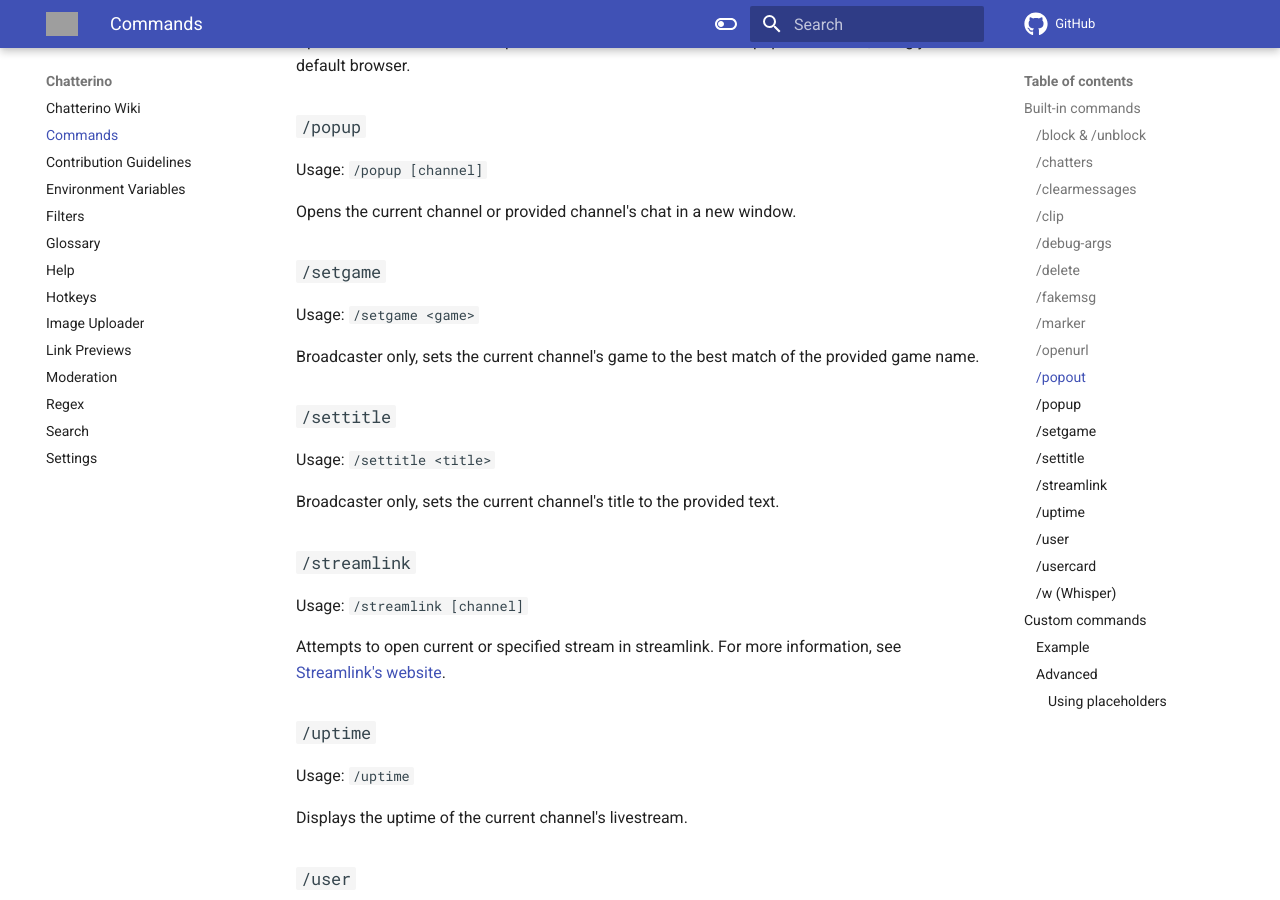
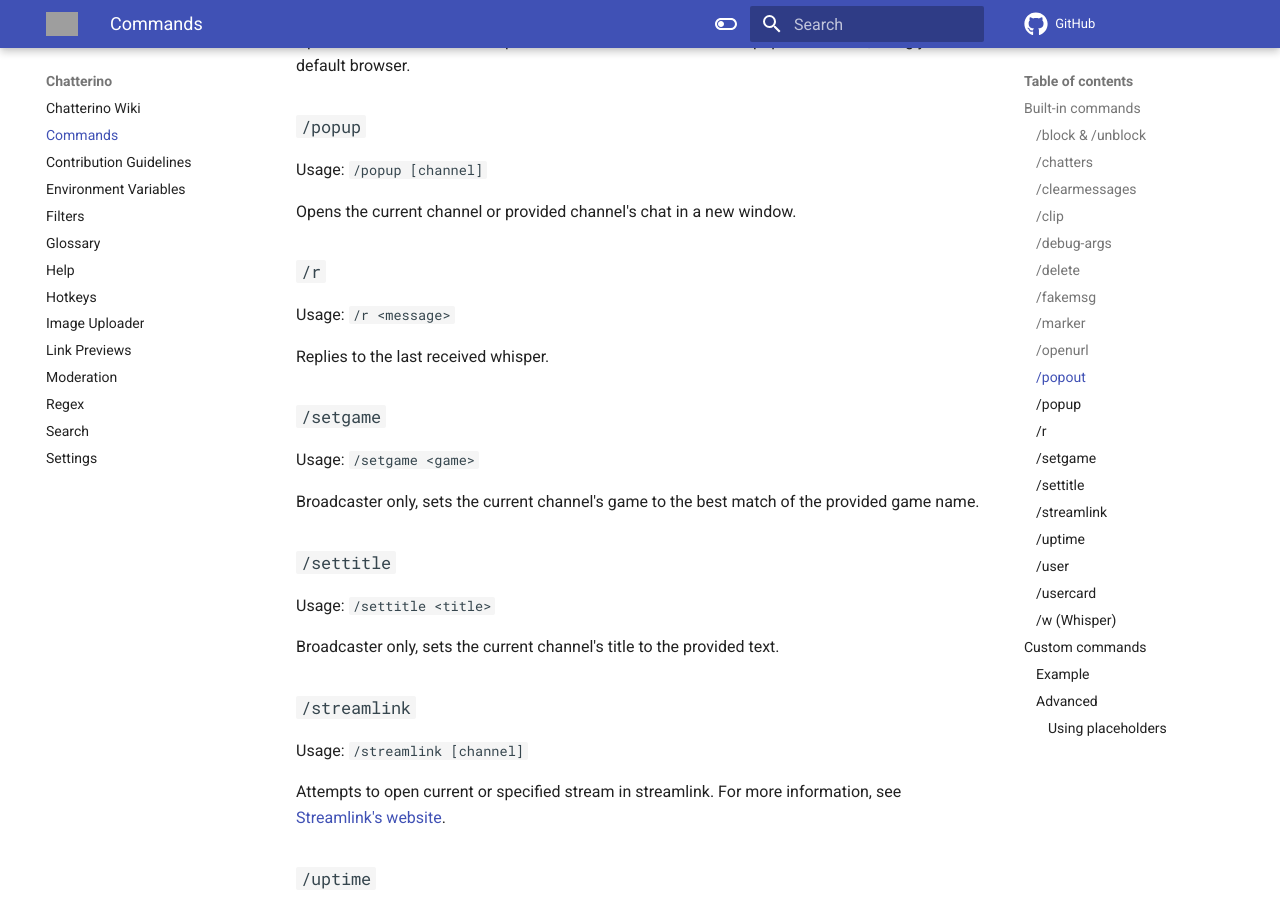
Before and after one commit to Chatterino/wiki, an MkDocs documentation site: the page built from docs/Commands.md, in a window 1280 px wide and 900 px high, scrolled down 1925 px. Built offline with MkDocs 1.6.1 and Material for MkDocs 9.7.7, drawn with Linux system fonts in a browser that asks for light colours; comment, search, counter and statistics services are not loaded; grey boxes are pictures that could not be loaded.

Commit message:
feat(commands): add documentation for /r command

```diff
--- a/docs/Commands.md
+++ b/docs/Commands.md
@@ -70,6 +70,12 @@
 Usage: `/popup [channel]`
 
 Opens the current channel or provided channel's chat in a new window.
+
+### `/r`
+
+Usage: `/r <message>`
+
+Replies to the last received whisper.
 
 ### `/setgame`
 
```
